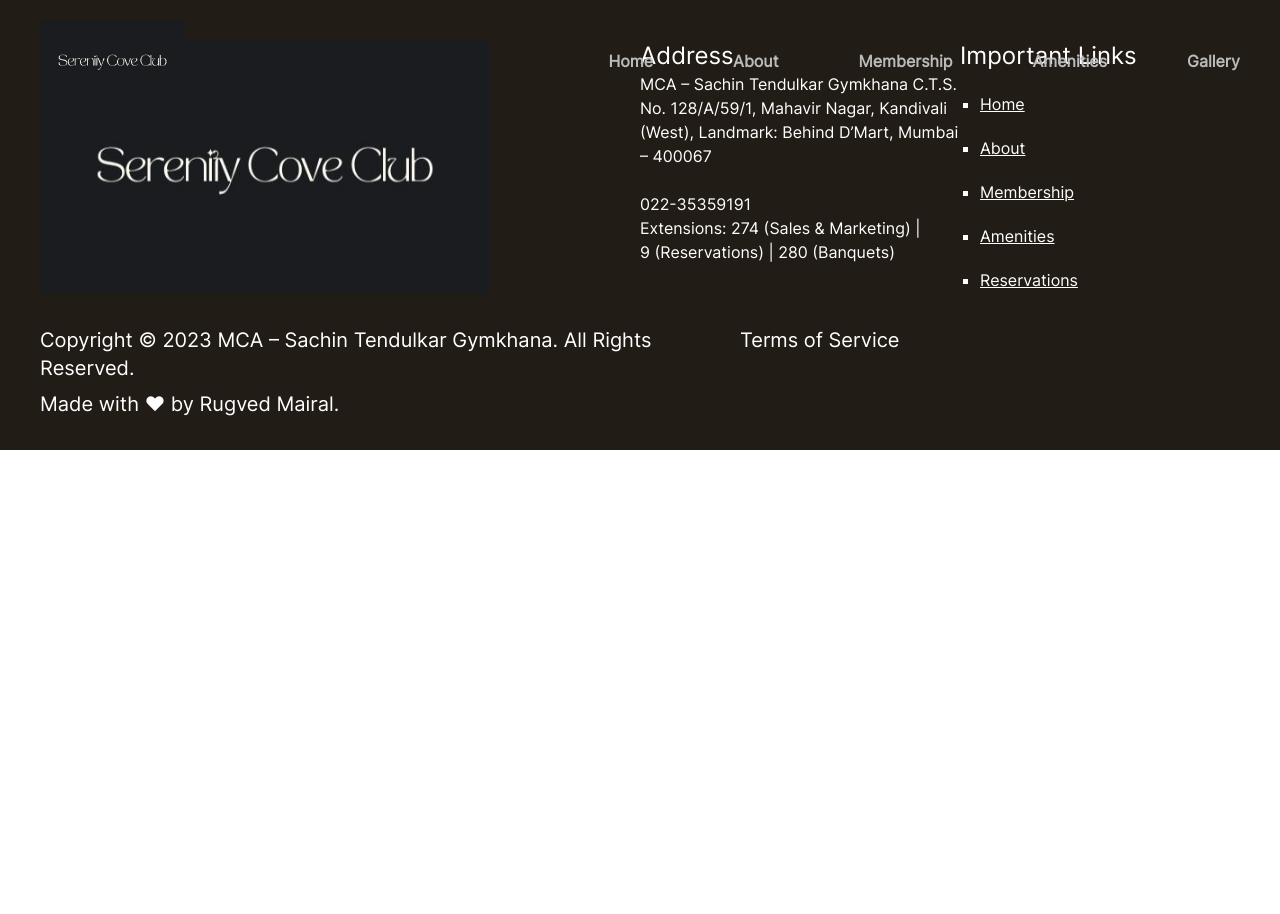
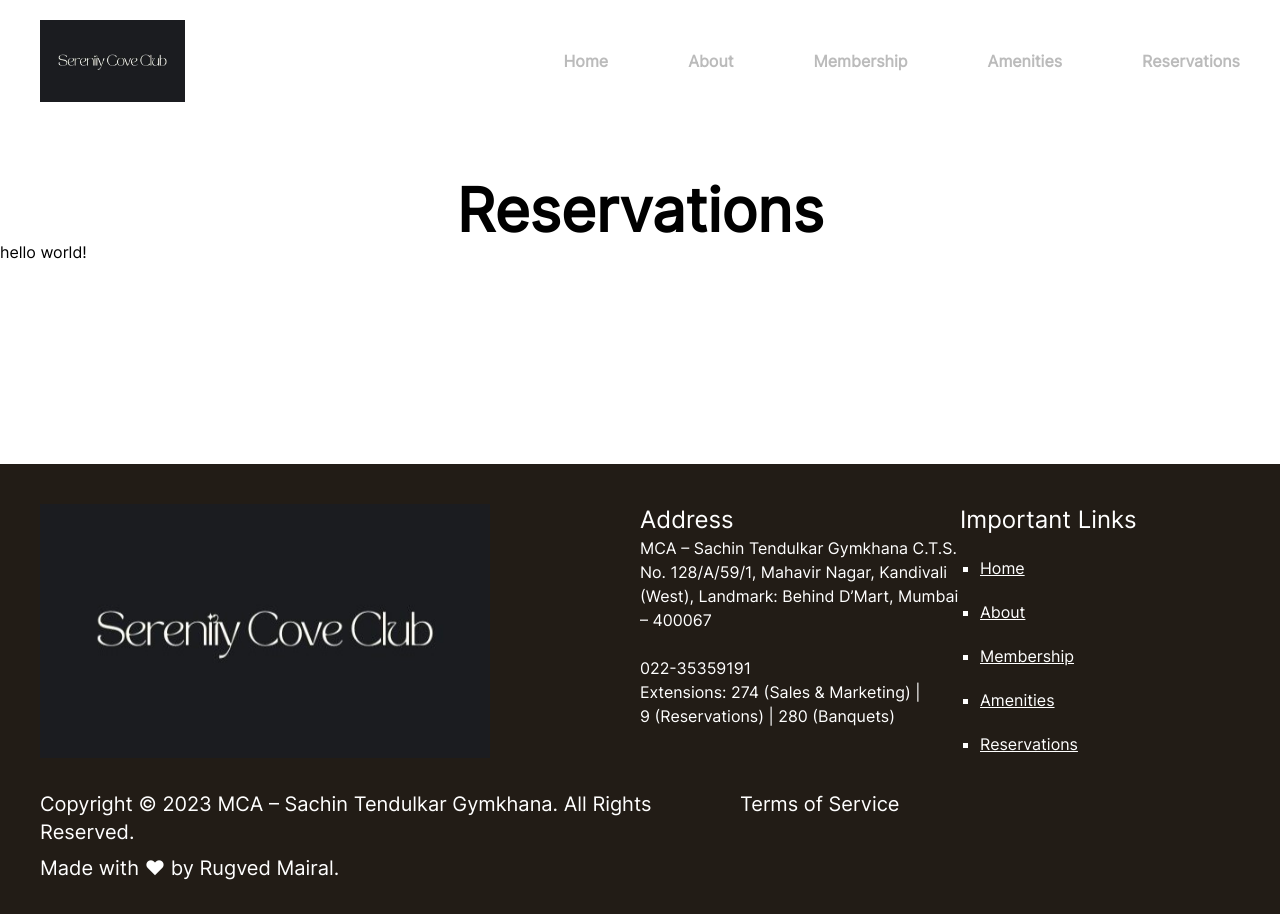
Before and after one commit to rugved2802/Serenity_Cove_Club-Website, a React (Create React App) app: page /reservations in a window 1280 px wide. Before the commit the page ends 800 px from the top, so only its background shows below. Built offline with nearby package versions, Linux system fonts and the light colour scheme.

Commit message:
version2

```diff
--- a/src/App.js
+++ b/src/App.js
@@ -6,6 +6,8 @@
 import About from "./Pages/About/about.js"
 import Membership from "./Pages/Membership/main-mem.js";
 import Amenities from "./Pages/Amenities/main-amen.js";
+import Reservations from "./Pages/Reservations/main-resv.js";
+
 
 export default function App(){
     return(
@@ -17,6 +19,7 @@
                     <Route path="/about" element={<About />} />
                     <Route path="/membership" element={<Membership />} />
                     <Route path="/amenities" element={<Amenities />} />
+                    <Route path="/reservations" element={<Reservations />} />
 
                 </Routes>
                 <Footer />
--- a/src/Pages/Home/Home.css
+++ b/src/Pages/Home/Home.css
@@ -51,6 +51,7 @@
   cursor: pointer;
   padding-right: 10px;
   padding-bottom: 0px;
+  margin-left: 5px;
 }
 
 .btn-lm {
--- a/src/Pages/Home/welcome.js
+++ b/src/Pages/Home/welcome.js
@@ -1,4 +1,5 @@
 import React from "react"
+import {Link} from "react-router-dom"
 import icon1 from "../../Images/w-icon-1.svg"
 import icon2 from "../../Images/w-icon-2.svg"
 import icon3 from "../../Images/w-icon-3.svg"
@@ -17,25 +18,25 @@
                 <div className="mt-3 px-1 basis-1/4">
                     <img src={icon1} alt="icon" width="100px" className="icon h-[150px]" />
                     <h1 className="text-4xl font-semibold py-10 h-[200px] ">6+ Indoor Sporting Amenities</h1>
-                    <a href="#" className="btn-lm text-2xl">➜</a>
+                    <Link href="#" className="btn-lm text-2xl">➜</Link>
                 </div>
 
                 <div className="mt-3 px-1 basis-1/4">
                     <img src={icon2} alt="icon" width="100px" className="icon h-[150px]" />
                     <h1 className="text-4xl font-semibold py-10 h-[200px]">Several Membership Options</h1>
-                    <a href="#" className="btn-lm text-2xl">➜</a>
+                    <Link href="#" className="btn-lm text-2xl">➜</Link>
                 </div>
 
                 <div className="mt-3 px-1 basis-1/4">
                     <img src={icon3} alt="icon" width="100px" className="icon h-[150px]"/>
                     <h1 className="text-4xl font-semibold py-10 h-[200px]"> Remarkable Grand Hallways</h1>
-                    <a href="#" className="btn-lm text-2xl">➜</a>
+                    <Link href="#" className="btn-lm text-2xl">➜</Link>
                 </div>
 
                 <div className="mt-3 px-1 basis-1/4">
                     <img src={icon4} alt="icon" width="100px" className="icon h-[150px]"/>
                     <h1 className="text-4xl font-semibold py-10 h-[200px] ">Fine Dine Restaurants & Cafes</h1>
-                    <a href="#" className="btn-lm text-2xl">➜</a>
+                    <Link href="#" className="btn-lm text-2xl">➜</Link>
                 </div>
             </section>
         </div>
--- a/src/Pages/Nav/navbar.js
+++ b/src/Pages/Nav/navbar.js
@@ -36,7 +36,7 @@
                     <Link to="/about" className="navbar-items self-center px-10">About</Link>
                     <Link to="/membership" className="navbar-items self-center px-10">Membership</Link>
                     <Link to="/amenities" className="navbar-items self-center px-10">Amenities</Link>
-                    <Link to="/gallery" className="navbar-items self-center px-10">Gallery</Link>
+                    <Link to="/reservations" className="navbar-items self-center px-10">Reservations</Link>
                     </div>
             </div>
         </div>
--- /dev/null
+++ b/src/Pages/Reservations/main-resv.js
@@ -0,0 +1,12 @@
+import React from "react"
+import "./reservations.css"
+import Reservations from "./reservations.js"
+
+export default function Main(){
+    return(
+        <div className="main">
+            <h1 className="text-center text-6xl font-bold">Reservations</h1>
+            <Reservations />
+        </div>
+    )
+}
--- /dev/null
+++ b/src/Pages/Reservations/reservations.css
@@ -0,0 +1,10 @@
+*{
+    box-sizing: border-box;
+}
+
+.main {
+    padding-top: 180px;
+    padding-bottom: 200px;
+    position: relative;
+    z-index: 1;
+}
--- /dev/null
+++ b/src/Pages/Reservations/reservations.js
@@ -0,0 +1,8 @@
+import React from "react"
+import "./reservations.css"
+
+export default function Reservations(){
+    return(
+        <div>hello world!</div>
+    )
+}
```
